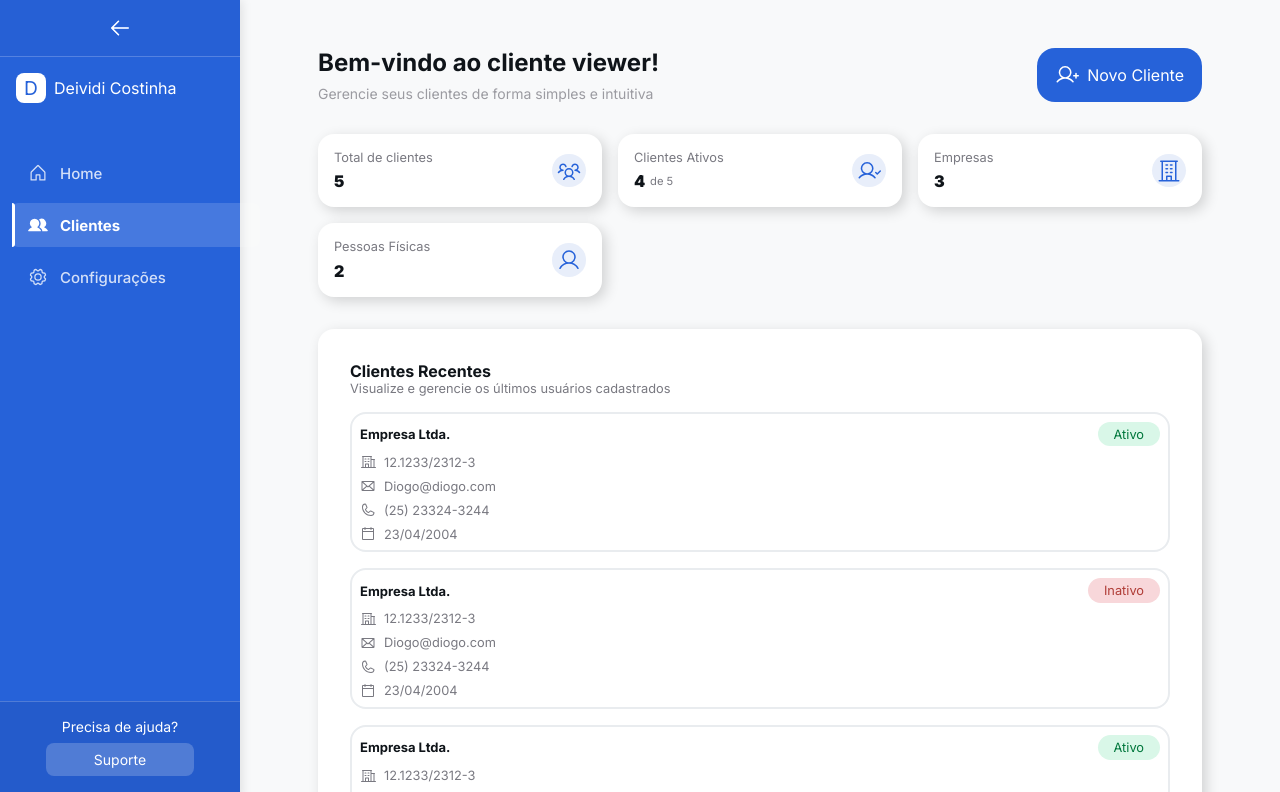
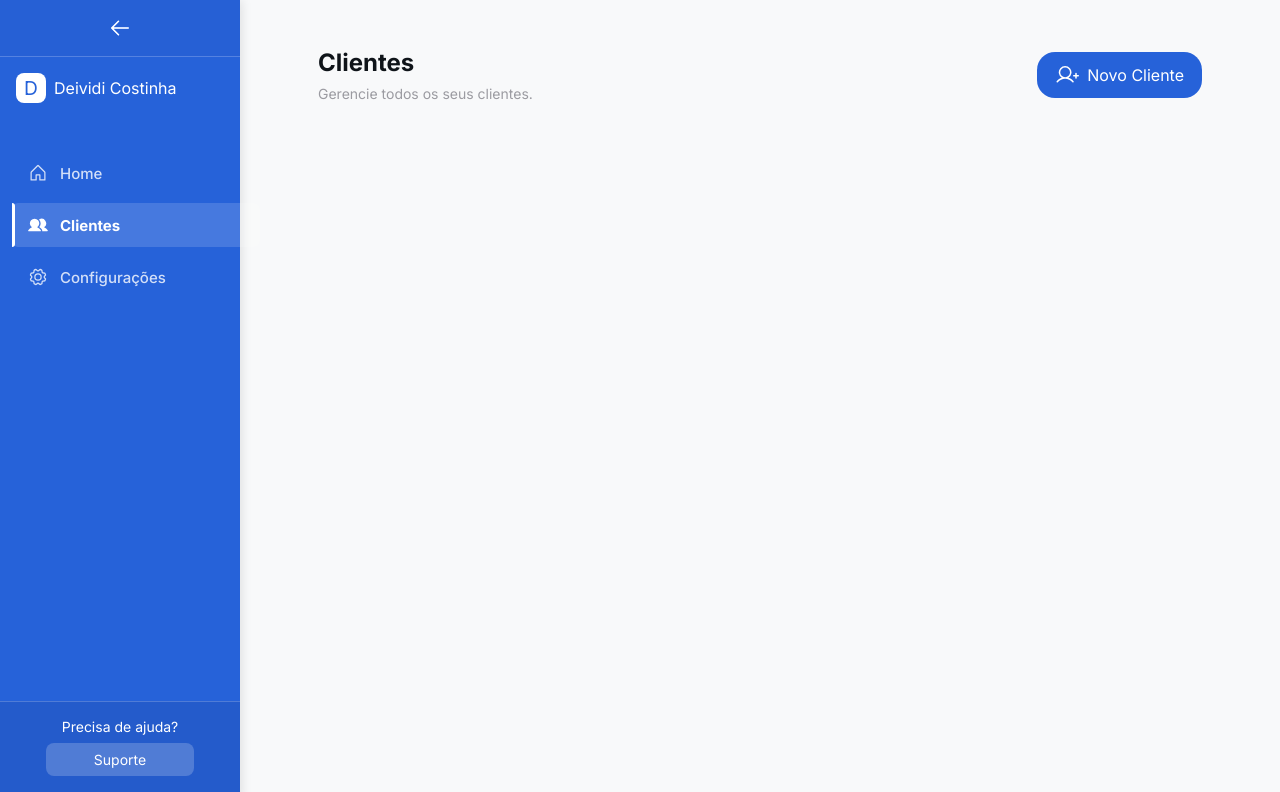
Before and after one commit to DiogoWernek/ProjetoESIV-Front, a React (Vite) app: page /clientes in a window 1280 px wide. Shown: the top 792 px of the page. Built offline with nearby package versions, Linux system fonts and the light colour scheme.

Commit message:
Retirado ESLINT e trocado aparencia do hover

```diff
--- a/package.json
+++ b/package.json
@@ -6,7 +6,6 @@
   "scripts": {
     "dev": "vite --host",
     "build": "tsc -b && vite build",
-    "lint": "eslint .",
     "preview": "vite preview"
   },
   "dependencies": {
@@ -18,16 +17,11 @@
     "styled-components": "^6.1.16"
   },
   "devDependencies": {
-    "@eslint/js": "^9.21.0",
     "@types/react": "^19.0.10",
     "@types/react-dom": "^19.0.4",
     "@vitejs/plugin-react": "^4.3.4",
-    "eslint": "^9.21.0",
-    "eslint-plugin-react-hooks": "^5.1.0",
-    "eslint-plugin-react-refresh": "^0.4.19",
     "globals": "^15.15.0",
     "typescript": "~5.7.2",
-    "typescript-eslint": "^8.24.1",
     "vite": "^6.2.0"
   }
 }
--- a/src/index.css
+++ b/src/index.css
@@ -26,3 +26,16 @@ button {
 a {
   color: inherit;
 }
+
+::-webkit-scrollbar-track {
+  background: #bbbbbb;
+}
+
+::-webkit-scrollbar {
+  width: 0.4rem;
+}
+
+::-webkit-scrollbar-thumb {
+  background: #dad9d9;
+  border-radius: 1rem;
+}
--- /dev/null
+++ b/src/pages/clients/index.tsx
@@ -0,0 +1,35 @@
+import { useState } from "react";
+import SideBar from "../../components/sideBar";
+import * as S from "./styles";
+import { Button } from "../../components/button";
+import { UserPlus } from "@phosphor-icons/react";
+
+export function Clients() {
+  const [sidebarClosed, setSidebarClosed] = useState<"open" | "closed">("open");
+
+  return (
+    <S.Container>
+      <SideBar closed={sidebarClosed} setClosed={setSidebarClosed} />
+
+      <S.ContentArea closed={sidebarClosed}>
+        <div className="wrapper" style={{ width: '100%', maxWidth: "85%" }}>
+
+
+        <div className="texts-clients" style={{ width: '100%', display: "flex", justifyContent: "space-between", alignItems: "center" }}>
+          <div style={{display: 'flex', flexDirection: "column", gap: "0.5rem" }}>
+            <h1>Clientes</h1>
+            <p>Gerencie todos os seus clientes.</p>
+          </div>
+          <Button color="#2662D9" rounded>
+            <UserPlus size={24} />Novo Cliente
+          </Button>
+        </div>
+
+        <div className="search-clients"></div>
+
+        <div className="cards-clients"></div>
+        </div>
+      </S.ContentArea>
+    </S.Container>
+  );
+}
--- /dev/null
+++ b/src/pages/clients/styles.ts
@@ -0,0 +1,36 @@
+import styled from "styled-components";
+
+export const Container = styled.div`
+  display: flex;
+`
+
+interface ContentAreaProps {
+  closed: "open" | "closed";
+}
+
+export const ContentArea = styled.div<ContentAreaProps>`
+  margin-left: ${(props) => (props.closed === "closed" ? "4rem" : "15rem")};
+  width: ${(props) => (props.closed === "closed" ? "calc(100% - 4rem)" : "calc(100% - 15rem)")};
+  transition: margin-left 0.3s ease, width 0.3s ease;
+
+  height: 100%;
+  padding-block: 3rem;
+  overflow-y: auto;
+  flex-direction: row;
+  display: flex;
+  justify-content: center;
+
+  background-color: #f8f9fa;
+
+  .texts-clients {
+    h1 {
+      font-size: 1.5rem;
+      font-weight: 700;
+    }
+
+    p {
+      font-size: 0.875rem;
+      color: #9B9BA1;
+    }
+  }
+`
--- a/src/routes/MyRoutes.tsx
+++ b/src/routes/MyRoutes.tsx
@@ -1,12 +1,13 @@
 import { Route, Routes } from "react-router";
 import Home from "../pages/home";
 import NotFound from "../pages/error404";
+import { Clients } from "../pages/clients";
 
 export function MyRoutes() {
   return (
     <Routes>
       <Route path="/" element={<Home />} />
-      <Route path="/clientes" element={<Home />} />
+      <Route path="/clientes" element={<Clients />} />
       <Route path="/dashboard" element={<Home />} />
       <Route path="/configuracoes" element={<Home />} />
 
--- a/src/routes/index.tsx
+++ b/src/routes/index.tsx
@@ -1,5 +1,5 @@
 import { BrowserRouter } from "react-router";
-import { MyRoutes } from "./myRoutes";
+import { MyRoutes } from "./MyRoutes";
 
 export function MainRoutes() {
   return (
```
Also changed, not shown: 2 other files (tests, documents, lock files or other folders).
